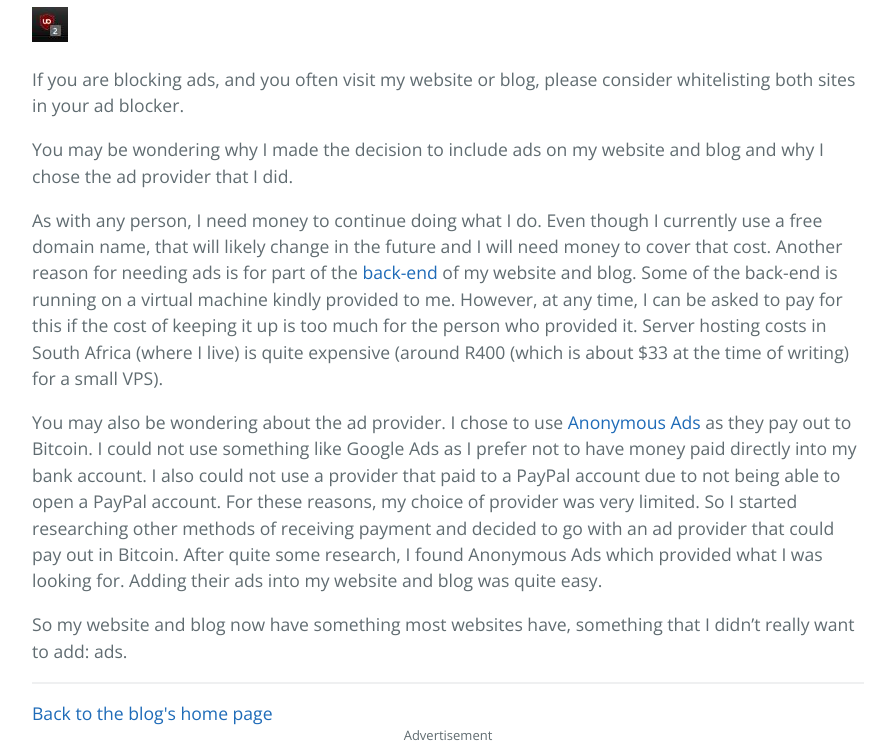
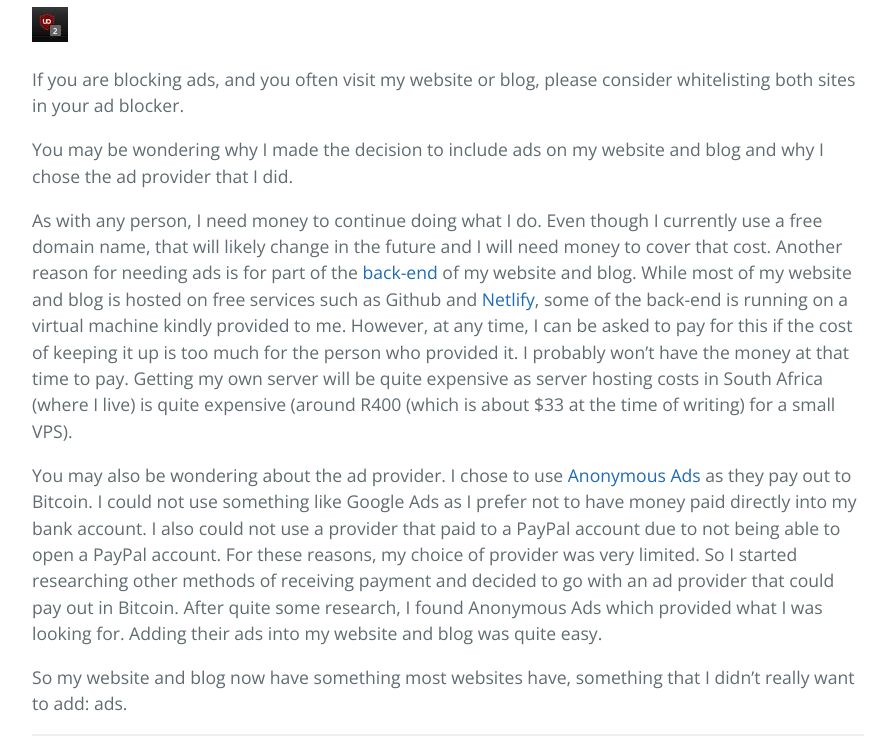
Before and after one commit to TrueWinter/blog, a Jekyll site: the page built from _posts/2018-04-14-website-and-blog-ads.md, in a window 1280 px wide and 900 px high, scrolled down 1209 px, cut to the strip 0-742 px from the top of the window. Shown: the whole strip, without its empty margins (192-1087 px from the left). Built offline with Jekyll 4.4.1, drawn with Linux system fonts in a browser that asks for light colours; comment, search, counter and statistics services are not loaded.

Commit message:
Update Post “2018-04-14-website-and-blog-ads”

```diff
--- a/_posts/2018-04-14-website-and-blog-ads.md
+++ b/_posts/2018-04-14-website-and-blog-ads.md
@@ -16,7 +16,7 @@
 
 You may be wondering why I made the decision to include ads on my website and blog and why I chose the ad provider that I did.
 
-As with any person, I need money to continue doing what I do. Even though I currently use a free domain name, that will likely change in the future and I will need money to cover that cost. Another reason for needing ads is for part of the [back-end](https://en.wikipedia.org/wiki/Front_and_back_ends) of my website and blog. Some of the back-end is running on a virtual machine kindly provided to me. However, at any time, I can be asked to pay for this if the cost of keeping it up is too much for the person who provided it. Server hosting costs in South Africa (where I live) is quite expensive (around R400 (which is about $33 at the time of writing) for a small VPS).
+As with any person, I need money to continue doing what I do. Even though I currently use a free domain name, that will likely change in the future and I will need money to cover that cost. Another reason for needing ads is for part of the [back-end](https://en.wikipedia.org/wiki/Front_and_back_ends) of my website and blog. While most of my website and blog is hosted on free services such as Github and [Netlify](https://netlify.com), some of the back-end is running on a virtual machine kindly provided to me. However, at any time, I can be asked to pay for this if the cost of keeping it up is too much for the person who provided it. I probably won’t have the money at that time to pay. Getting my own server will be quite expensive as server hosting costs in South Africa (where I live) is quite expensive (around R400 (which is about $33 at the time of writing) for a small VPS).
 
 You may also be wondering about the ad provider. I chose to use [Anonymous Ads](https://a-ads.com) as they pay out to Bitcoin. I could not use something like Google Ads as I prefer not to have money paid directly into my bank account. I also could not use a provider that paid to a PayPal account due to not being able to open a PayPal account. For these reasons, my choice of provider was very limited. So I started researching other methods of receiving payment and decided to go with an ad provider that could pay out in Bitcoin. After quite some research, I found Anonymous Ads which provided what I was looking for. Adding their ads into my website and blog was quite easy.
 
```
